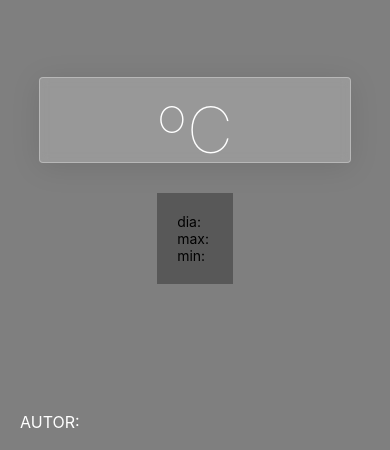
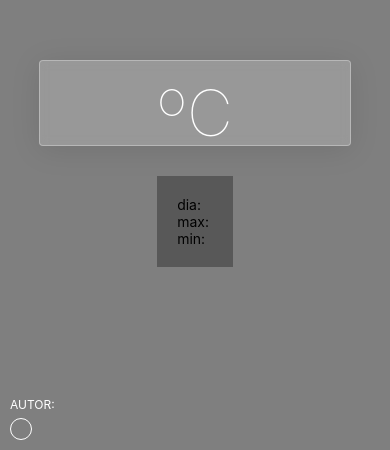
Before and after one commit to ramonuchoa386/bgMyWeatherApp, a React Native app: screen / in a window 390 px wide. Shown: the part 394-844 px from the top of the page. Built offline with nearby package versions, Linux system fonts and the light colour scheme.

Commit message:
set author img and link

```diff
--- a/src/components/molecules/copyright-section.js
+++ b/src/components/molecules/copyright-section.js
@@ -1,36 +1,60 @@
-import React from 'react';
-import {
-  StyleSheet,
-  Text,
-  View
-} from 'react-native';
+import React, {useCallback} from 'react';
+import {StyleSheet, Button, Text, View, Image, Linking} from 'react-native';
 
 const styles = StyleSheet.create({
   copyright: {
-      justifyContent: 'flex-start',
-      paddingBottom: 20,
-      paddingLeft: 20,
-      paddingRight: 20
+    justifyContent: 'flex-start',
+    paddingBottom: 10,
+    paddingLeft: 10,
+    paddingRight: 10,
   },
   copyrightText: {
-      fontSize: 16,
-      lineHeight: 16,
-      color: 'white',
-      textTransform: 'uppercase'
+    fontSize: 12,
+    color: 'white',
+    textTransform: 'uppercase',
+    marginBottom: 6,
+  },
+  copyrightSource: {
+    flexDirection: 'row',
+    alignItems: 'center',
   },
   author: {
-      fontSize: 24,
-      lineHeight: 24,
-  }
+    fontSize: 18,
+    textDecorationLine: 'underline',
+  },
+  profilePic: {
+    width: 22,
+    height: 22,
+    borderRadius: 22,
+    borderColor: 'white',
+    borderWidth: 1,
+    marginEnd: 6,
+  },
 });
 
-const CopySection = ({authorName}) => {
+const CopySection = ({authorName, authorPic, authorUrl}) => {
+  const handlePress = useCallback(async () => {
+    await Linking.openURL(authorUrl);
+  }, [authorUrl]);
+
   return (
     <View style={styles.copyright}>
       <Text style={styles.copyrightText}>Autor:</Text>
-      <Text style={styles.author}>{authorName}</Text>
+      <View style={styles.copyrightSource}>
+        <Image
+          resizeMethod="scale"
+          resizeMode="cover"
+          style={styles.profilePic}
+          source={{
+            uri: authorPic,
+          }}
+        />
+        <Text style={styles.author} onPress={handlePress}>
+          {authorName}
+        </Text>
+      </View>
     </View>
   );
 };
 
- export default CopySection;
+export default CopySection;
```
